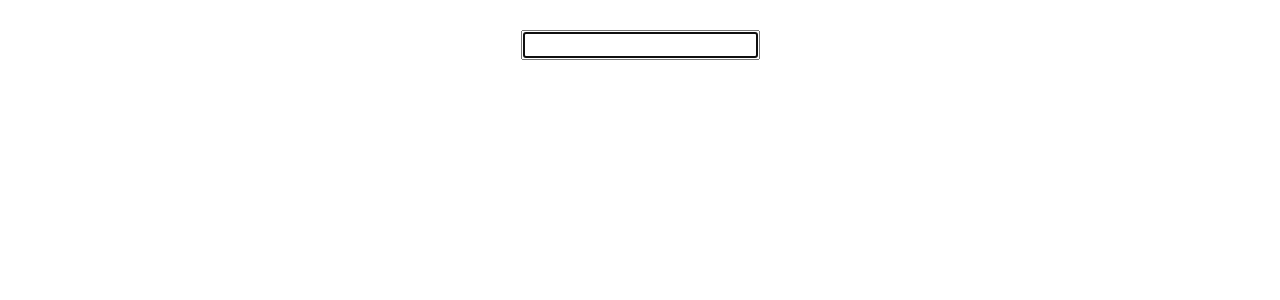
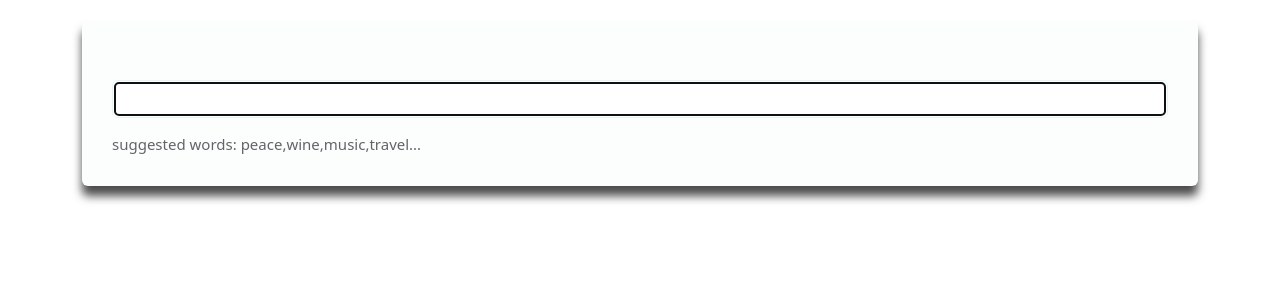
Before and after one commit to OksanaKutsa/dictionary-react-app, a React (Create React App) app: page / in a window 1280 px wide. Shown: the top 300 px of the page. Built offline with nearby package versions, Linux system fonts and the light colour scheme; no server answers.

Commit message:
created new state with help of which loaded default keyword

```diff
--- a/src/App.css
+++ b/src/App.css
@@ -1,4 +1,11 @@
-.App-footer {
+body {
+  background: #e3f6f5;
+}
+
+.App-header {
+  margin: 30px 0;
+}
+/* .App-footer {
   text-align: center;
   margin: 30px 0;
-}
+} */
--- a/src/App.js
+++ b/src/App.js
@@ -3,13 +3,15 @@ import Dictionary from "./Dictionary";
 
 export default function App() {
   return (
-    <div className="container">
-      <main>
-        <Dictionary />
-      </main>
-      {/* <footer className="App-footer">
+    <div className="App">
+      <div className="container">
+        <main>
+          <Dictionary defaultKeyword="ocean" />
+        </main>
+        {/* <footer className="App-footer">
         Open-source code made by Oksana Kutsa
       </footer> */}
+      </div>
     </div>
   );
 }
--- a/src/Dictionary.css
+++ b/src/Dictionary.css
@@ -5,3 +5,22 @@
 .Results {
   text-align: center;
 }
+section {
+  background: #fcfefe;
+  padding: 30px;
+  border-radius: 6px;
+  box-shadow: 0px 10px 10px rgba(0, 0, 0, 0.7);
+  margin: 20px 0;
+}
+.Dictionary input {
+  width: 100%;
+  padding: 6px 10px;
+  border: 1px solid #e3f6f5;
+  border-radius: 6px;
+  color: #272142;
+}
+.Dictionary .hint {
+  font-size: 15px;
+  margin-top: -15px;
+  opacity: 0.7;
+}
--- a/src/Dictionary.js
+++ b/src/Dictionary.js
@@ -3,29 +3,53 @@ import React, { useState } from "react";
 import "./Dictionary.css";
 import Results from "./Results";
 
-export default function Dictionary() {
-  let [keyword, setKeyword] = useState("");
+export default function Dictionary(props) {
+  let [keyword, setKeyword] = useState(props.defaultKeyword);
   let [results, setResults] = useState(null);
+  let [loaded, setLoaded] = useState(false);
 
   function handleResponse(response) {
     setResults(response.data[0]);
   }
 
-  function search(event) {
-    event.preventDefault();
+  function search() {
     let apiUrl = `https://api.dictionaryapi.dev/api/v2/entries/en/${keyword}`;
     axios.get(apiUrl).then(handleResponse);
+  }
+
+  function handleSubmit(event) {
+    event.preventDefault();
+    search();
   }
   function handleKeywordChange(event) {
     setKeyword(event.target.value);
   }
 
+  function load() {
+    setLoaded(true);
+    search();
+  }
+
+  if (loaded) {
     return (
       <div className="Dictionary">
-      <form onSubmit={search}>
-        <input type="search" autoFocus={true} onChange={handleKeywordChange} />
+        <section>
+          <form onSubmit={handleSubmit}>
+            <input
+              type="search"
+              autoFocus={true}
+              onChange={handleKeywordChange}
+            />
           </form>
+          <div className="hint">
+            suggested words: peace,wine,music,travel...
+          </div>
+        </section>
         <Results results={results} />
       </div>
     );
+  } else {
+    load();
+    return "Loading";
   }
+}
--- /dev/null
+++ b/src/Results.css
@@ -0,0 +1,5 @@
+.Results h2 {
+  font-size: 36px;
+  font-weight: bold;
+  line-height: 1.5;
+}
--- a/src/Results.js
+++ b/src/Results.js
@@ -1,11 +1,13 @@
 import "./Dictionary.css";
 import Meaning from "./Meaning";
 import Phonetic from "./Phonetic";
+import "./Results.css";
 
 export default function Results(props) {
   if (props.results) {
     return (
       <div className="Results">
+        <section>
           <h2>{props.results.word}</h2>
           {props.results.phonetics.map(function (phonetic, index) {
             return (
@@ -14,11 +16,12 @@ export default function Results(props) {
               </div>
             );
           })}
+        </section>
         {props.results.meanings.map(function (meaning, index) {
           return (
-            <div key={index}>
+            <section key={index}>
               <Meaning meaning={meaning} />
-            </div>
+            </section>
           );
         })}
       </div>
```
Lines whose indentation alone changed are shown as unchanged.
